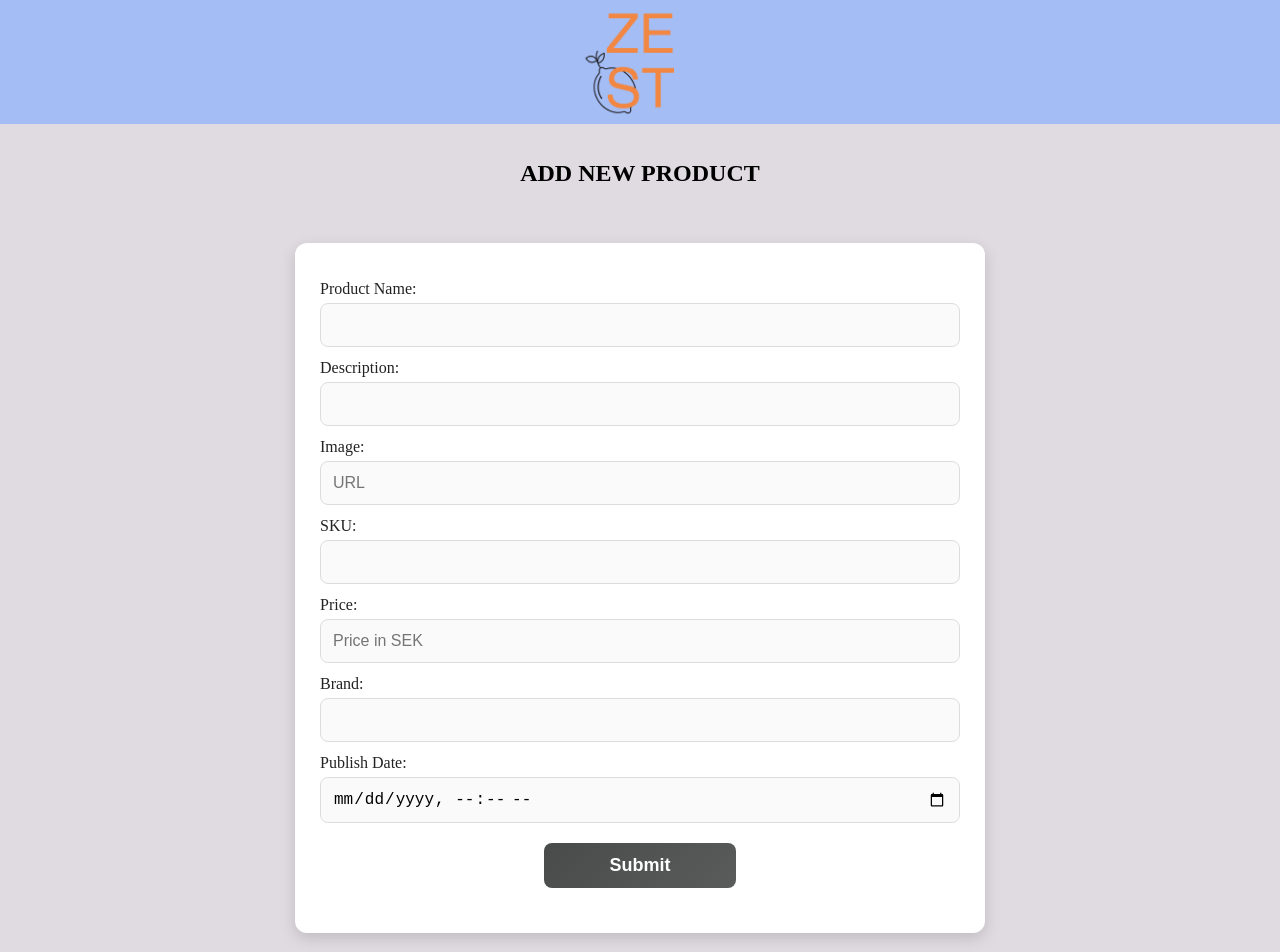
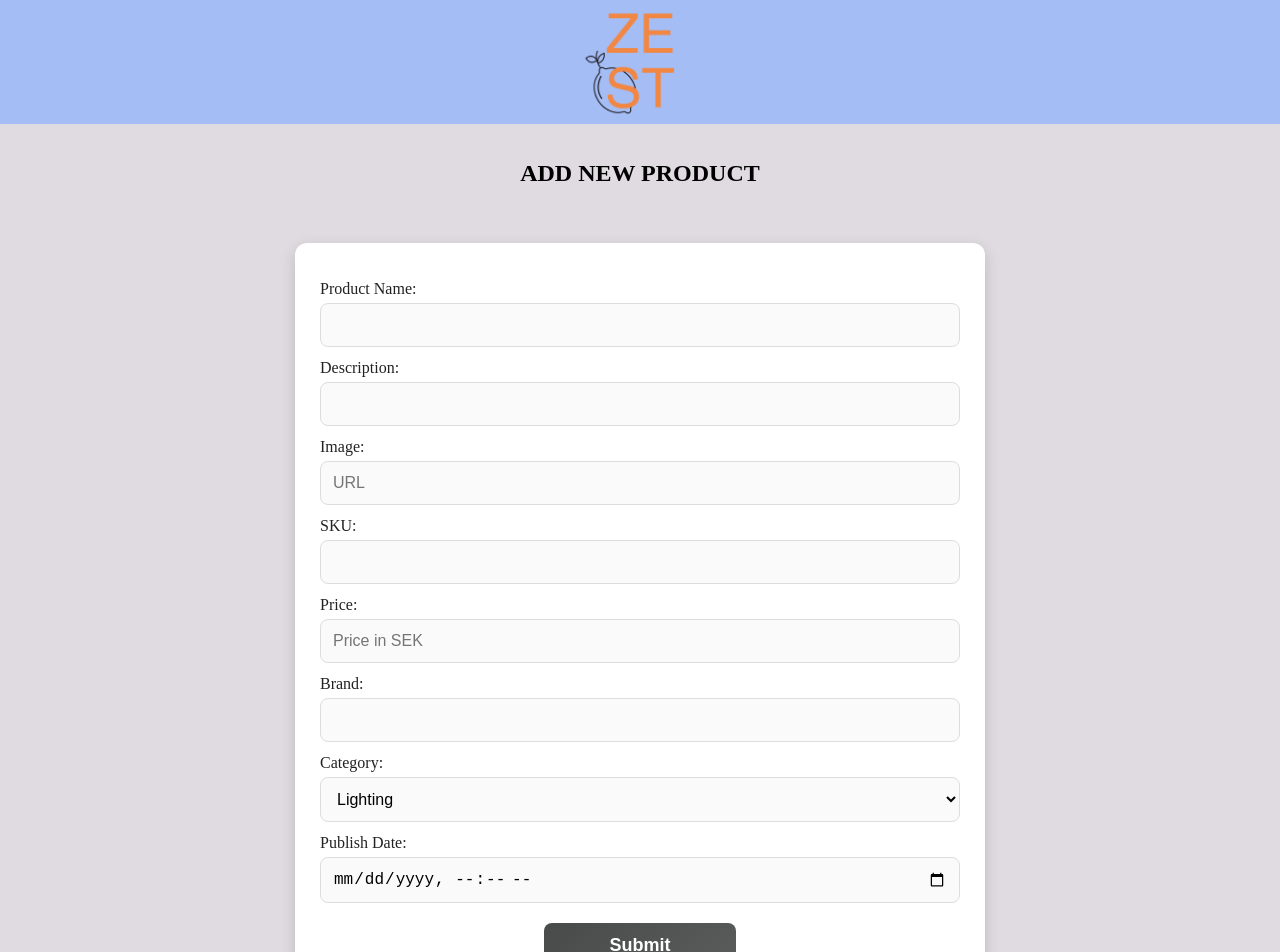
Before and after one commit to linneanarhi/zest, a React (Vite) app in the folder client/: page /admin/new in a window 1280 px wide. Shown: the top 952 px of the page. Built offline with nearby package versions, Linux system fonts and the light colour scheme; a web font is replaced by a local one.

Commit message:
category funkar i form

```diff
--- a/client/src/components/AdminForm/AdminForm.jsx
+++ b/client/src/components/AdminForm/AdminForm.jsx
@@ -11,11 +11,13 @@ function AdminForm() {
     price: "",
     brand: "",
     publishDate: "",
+    category: "Lighting",
   });
 
-  const [errorMessage, setErrorMessage] = useState(""); // Ny state för felmeddelande
+  const [errorMessage, setErrorMessage] = useState("");
   const navigate = useNavigate();
 
+  // Hanterar förändringar i input
   const handleInputChange = (event) => {
     const { name, value } = event.target;
 
@@ -27,9 +29,10 @@ function AdminForm() {
     }
   };
 
+  // Hanterar submit
   const handleSubmit = async (event) => {
     event.preventDefault();
-    setErrorMessage(""); // Nollställ felmeddelandet vid varje försök
+    setErrorMessage("");
 
     try {
       const response = await fetch("/api/products", {
@@ -38,12 +41,13 @@ function AdminForm() {
         body: JSON.stringify(formData),
       });
 
-      const data = await response.json(); // Läs API-responsen
+      const data = await response.json();
 
       if (!response.ok) {
         throw new Error(data.message || "Something went wrong");
       }
 
+      // Återställer formuläret
       setFormData({
         productName: "",
         description: "",
@@ -52,11 +56,12 @@ function AdminForm() {
         price: "",
         brand: "",
         publishDate: "",
+        category: "Lighting",
       });
 
-      navigate("/admin/adminproducts"); // Omdirigera endast vid lyckad inläggning
+      navigate("/admin/adminproducts");
     } catch (error) {
-      setErrorMessage(error.message); // Sätt felmeddelandet i state
+      setErrorMessage(error.message);
     }
   };
 
@@ -148,6 +153,22 @@ function AdminForm() {
           />
         </label>
 
+        <label className={styles.adminLabel} htmlFor="category">
+          Category:
+          <select
+            className={styles.adminInput}
+            name="category"
+            id="category"
+            value={formData.category}
+            onChange={handleInputChange}
+            required
+          >
+            <option value="Lighting">Lighting</option>
+            <option value="Interior">Interior</option>
+            <option value="Furniture">Furniture</option>
+          </select>
+        </label>
+
         <label className={styles.adminLabel} htmlFor="publishDate">
           Publish Date:
           <input
@@ -171,7 +192,7 @@ function AdminForm() {
           Submit
         </button>
         <div className={styles.error}>
-          {errorMessage && <p>{errorMessage}</p>} {/* Visa felmeddelandet */}
+          {errorMessage && <p>{errorMessage}</p>}
         </div>
       </form>
     </>
```
Also changed, not shown: 1 other file (tests, documents, lock files or other folders).
